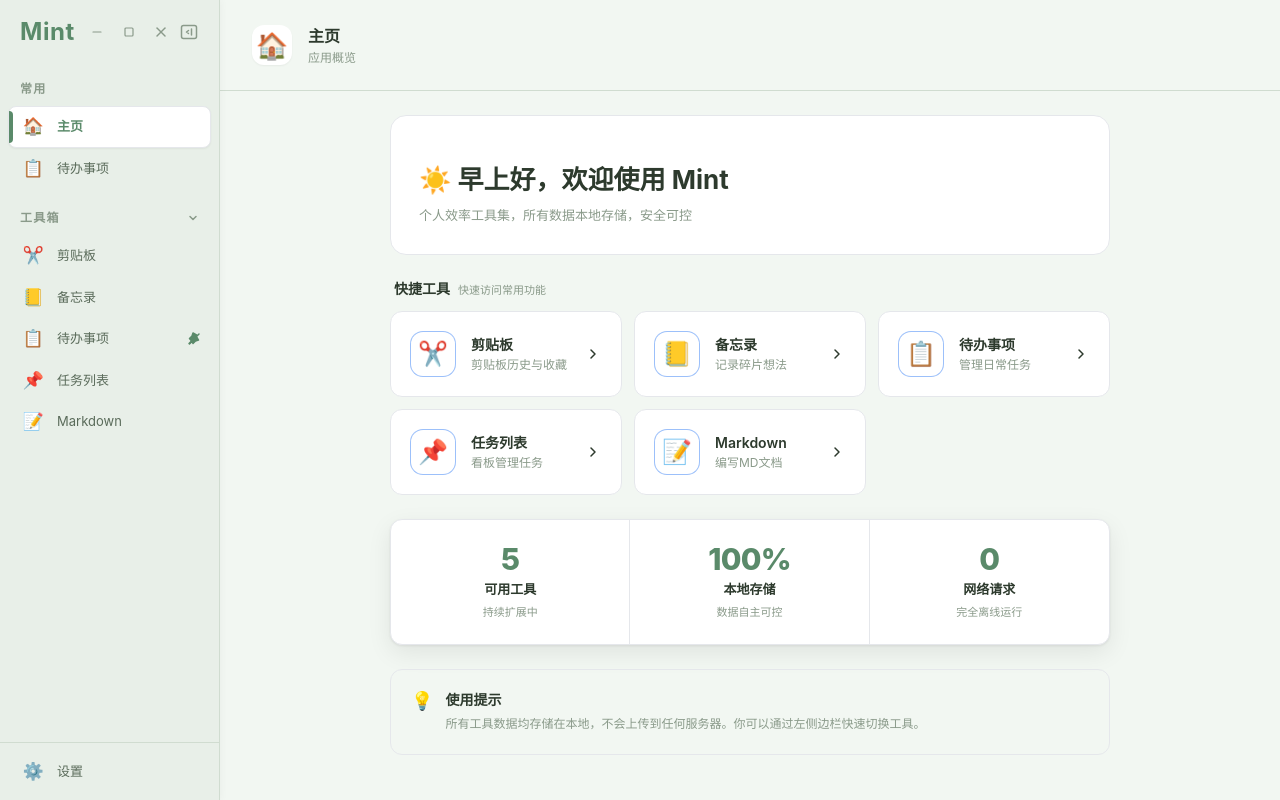
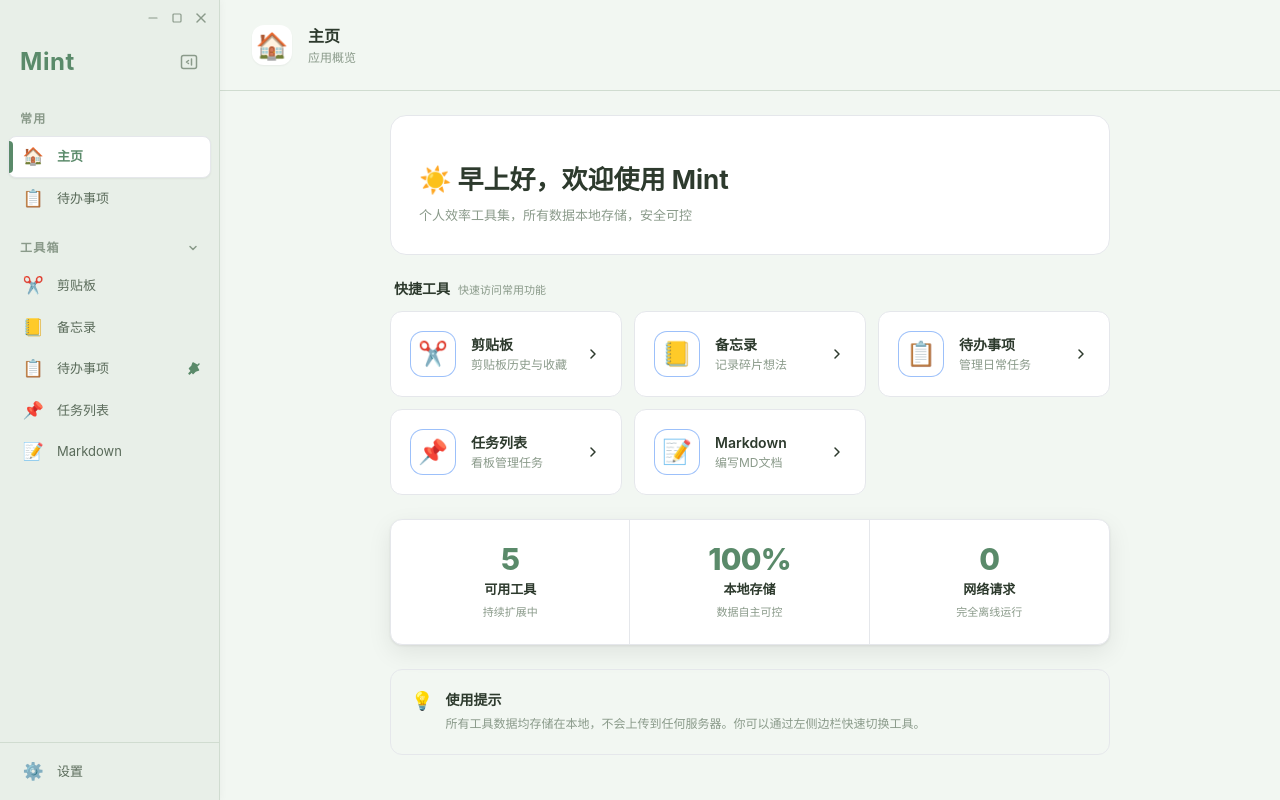
Before and after one commit to tusong1126/Mint, a React (Vite) app: page / in a window 1280 px wide. Built offline with nearby package versions, Linux system fonts and the light colour scheme; what marked-highlight would draw is missing.

Commit message:
style: 兼容windows样式

```diff
--- a/src/App.tsx
+++ b/src/App.tsx
@@ -213,6 +213,35 @@
           } as React.CSSProperties
         }
       >
+        {!isMac && (
+          <div
+            className="flex items-center ml-auto mr-1.5 mt-1.5"
+            style={{ WebkitAppRegion: "no-drag" } as React.CSSProperties}
+          >
+            <button
+              className="w-6 h-6 flex items-center justify-center rounded-md text-text-muted hover:text-text-primary hover:bg-hover transition-colors"
+              onClick={() => window.electronAPI?.window?.minimize()}
+              title="最小化"
+            >
+              <MinimizeIcon />
+            </button>
+            <button
+              className="w-6 h-6 flex items-center justify-center rounded-md text-text-muted hover:text-text-primary hover:bg-hover transition-colors"
+              onClick={() => window.electronAPI?.window?.maximize()}
+              title={maximized ? "还原" : "最大化"}
+            >
+              {maximized ? <RestoreIcon /> : <MaximizeIcon />}
+            </button>
+            <button
+              className="w-6 h-6 flex items-center justify-center rounded-md text-text-muted hover:text-white hover:bg-red-500/80 transition-colors"
+              onClick={() => window.electronAPI?.window?.close()}
+              title="关闭"
+            >
+              <CloseIcon />
+            </button>
+          </div>
+        )}
+
         <div className={`flex items-center px-4 py-8 h-[52px] ${collapsed ? "justify-center" : "justify-between"}`}>
           {!collapsed && (
             <button
@@ -223,34 +252,7 @@
               Mint
             </button>
           )}
-          {!isMac && (
-            <div
-              className="flex items-center gap-1 ml-auto"
-              style={{ WebkitAppRegion: "no-drag" } as React.CSSProperties}
-            >
-              <button
-                className="w-7 h-7 flex items-center justify-center rounded-md text-text-muted hover:text-text-primary hover:bg-hover transition-colors"
-                onClick={() => window.electronAPI?.window?.minimize()}
-                title="最小化"
-              >
-                <MinimizeIcon />
-              </button>
-              <button
-                className="w-7 h-7 flex items-center justify-center rounded-md text-text-muted hover:text-text-primary hover:bg-hover transition-colors"
-                onClick={() => window.electronAPI?.window?.maximize()}
-                title={maximized ? "还原" : "最大化"}
-              >
-                {maximized ? <RestoreIcon /> : <MaximizeIcon />}
-              </button>
-              <button
-                className="w-7 h-7 flex items-center justify-center rounded-md text-text-muted hover:text-white hover:bg-red-500/80 transition-colors"
-                onClick={() => window.electronAPI?.window?.close()}
-                title="关闭"
-              >
-                <CloseIcon />
-              </button>
-            </div>
-          )}
+
           <button
             className={`w-7 h-7 flex items-center justify-center rounded-md text-text-muted hover:text-text-primary hover:bg-hover transition-colors shrink-0 ${!collapsed && isMac ? "ml-auto" : ""}`}
             style={{ WebkitAppRegion: "no-drag" } as React.CSSProperties}
```
